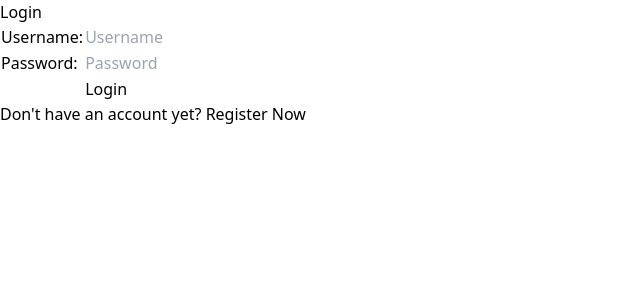
After one commit to Nya2k/book-catalog, a Django app: page /main/login/ in a window 1280 px wide. The commit adds this page. Shown: the top 300 px of the page, without its empty margins (0-640 px from the left). Run offline with Django 4.2, Linux system fonts and the light colour scheme; some libraries are stand-ins or nearby versions.

Commit message:
tugas 4 done

```diff
--- a/book_catalog/settings.py
+++ b/book_catalog/settings.py
@@ -123,5 +123,5 @@ STATIC_URL = 'static/'
 
 DEFAULT_AUTO_FIELD = 'django.db.models.BigAutoField'
 STATICFILES_DIRS = [
-    BASE_DIR / "../main/static"
+    BASE_DIR / ""
 ]
--- a/main/models.py
+++ b/main/models.py
@@ -1,6 +1,8 @@
 from django.db import models
+from django.contrib.auth.models import User
 
 class Item(models.Model):
+    user = models.ForeignKey(User, on_delete=models.CASCADE)
     name = models.CharField(max_length=255)
     amount = models.IntegerField()
     description = models.TextField()
--- /dev/null
+++ b/main/templates/login.html
@@ -0,0 +1,45 @@
+{% extends 'base.html' %}
+
+{% block meta %}
+    <title>Login</title>
+{% endblock meta %}
+
+{% block content %}
+
+<div class = "login">
+
+    <h1>Login</h1>
+
+    <form method="POST" action="">
+        {% csrf_token %}
+        <table>
+            <tr>
+                <td>Username: </td>
+                <td><input type="text" name="username" placeholder="Username" class="form-control"></td>
+            </tr>
+
+            <tr>
+                <td>Password: </td>
+                <td><input type="password" name="password" placeholder="Password" class="form-control"></td>
+            </tr>
+
+            <tr>
+                <td></td>
+                <td><input class="btn login_btn" type="submit" value="Login"></td>
+            </tr>
+        </table>
+    </form>
+
+    {% if messages %}
+        <ul>
+            {% for message in messages %}
+                <li>{{ message }}</li>
+            {% endfor %}
+        </ul>
+    {% endif %}
+
+    Don't have an account yet? <a href="{% url 'main:register' %}">Register Now</a>
+
+</div>
+
+{% endblock content %}
--- a/main/urls.py
+++ b/main/urls.py
@@ -1,11 +1,17 @@
 from django.urls import path
-from main.views import show_main, add_item, show_html, show_xml, show_json, show_xml_by_id, show_json_by_id
+from main.views import register, login_user, logout_user, show_main, add_item, add_amount, subtract_amount, delete_item, show_html, show_xml, show_json, show_xml_by_id, show_json_by_id
 
 app_name = 'main'
 
 urlpatterns = [
     path('', show_main, name='show_main'),
+    path('register/', register, name='register'),
+    path('login/', login_user, name='login'),
+    path('logout/', logout_user, name='logout'),
     path('add-item/', add_item, name='add_item'),
+    path('add-amount/<int:id>/<int:amount>', add_amount, name='add_amount'),
+    path('subtract-amount/<int:id>/<int:amount>', subtract_amount, name='subtract_amount'),
+    path('delete-item/<int:id>', delete_item, name='delete_item'),
     path('html/', show_html, name='show_html'),
     path('xml/', show_xml, name='show_xml'),
     path('json/', show_json, name='show_json'),
--- a/main/views.py
+++ b/main/views.py
@@ -1,18 +1,58 @@
-from django.shortcuts import render
+import datetime
+from django.shortcuts import render, redirect
 from django.http import HttpResponseRedirect
 from main.forms import ItemForm
 from django.urls import reverse
 from main.models import Item
 from django.http import HttpResponse
 from django.core import serializers
+from django.contrib import messages
+from django.contrib.auth import authenticate, login, logout
+from django.contrib.auth.forms import UserCreationForm
+from django.contrib.auth.decorators import login_required
 
+def register(request):
+    form = UserCreationForm()
+
+    if request.method == "POST":
+        form = UserCreationForm(request.POST)
+        if form.is_valid():
+            form.save()
+            messages.success(request, 'Your account has been successfully created!')
+            return redirect('main:login')
+    context = {'form':form}
+    return render(request, 'register.html', context)
+
+def login_user(request):
+    if request.method == 'POST':
+        username = request.POST.get('username')
+        password = request.POST.get('password')
+        user = authenticate(request, username=username, password=password)
+        if user is not None:
+            login(request, user)
+            response = HttpResponseRedirect(reverse("main:show_main"))
+            response.set_cookie('last_login', str(datetime.datetime.now()))
+            return response
+        else:
+            messages.info(request, 'Sorry, incorrect username or password. Please try again.')
+    context = {}
+    return render(request, 'login.html', context)
+
+def logout_user(request):
+    logout(request)
+    response = HttpResponseRedirect(reverse('main:login'))
+    response.delete_cookie('last_login')
+    return response
+
+@login_required(login_url='login/')
 def show_main(request):
-    items = Item.objects.all()
+    items = Item.objects.filter(user=request.user)
     context = {
-        'name' : 'Eudora Vanya Lindsay',
+        'name' : request.user.username,
         'class' : 'PBP-D',
         'application_name': 'BOOK CATALOG',
-        'items' : items
+        'items' : items,
+        'last_login': request.COOKIES['last_login']
     }
 
     return render(request, "main.html", context)
@@ -21,14 +61,34 @@ def add_item(request):
     form = ItemForm(request.POST or None)
 
     if form.is_valid() and request.method == "POST":
-        form.save()
+        item = form.save(commit=False)
+        item.user = request.user
+        item.save()
         return HttpResponseRedirect(reverse('main:show_main'))
 
     context = {'form': form}
     return render(request, "add_item.html", context)
 
+def add_amount(request, id, amount):
+    item = Item.objects.get(pk=id)
+    item.amount = amount + 1
+    item.save()
+    return HttpResponseRedirect(reverse('main:show_html'))
+
+def subtract_amount(request, id, amount):
+    if (amount != 0):
+        item = Item.objects.get(pk=id)
+        item.amount = amount - 1
+        item.save()
+    return HttpResponseRedirect(reverse('main:show_html'))
+
+def delete_item(request, id):
+    item = Item.objects.get(pk=id)
+    item.delete()
+    return HttpResponseRedirect(reverse('main:show_html'))
+
 def show_html(request):
-    items = Item.objects.all()
+    items = Item.objects.filter(user=request.user)
     return render(request, 'show_html.html', {"items": items})
 
 def show_xml(request):
```
Also changed, not shown: main/templates/main.html (+8 -2 lines), main/templates/register.html (added, +34 -0 lines), main/templates/show_html.html (+19 -0 lines), README.md, main/migrations/0002_item_user.py (added), main/static/css/main.css (deleted), md_images/user1.png (added), md_images/user2.png (added).
